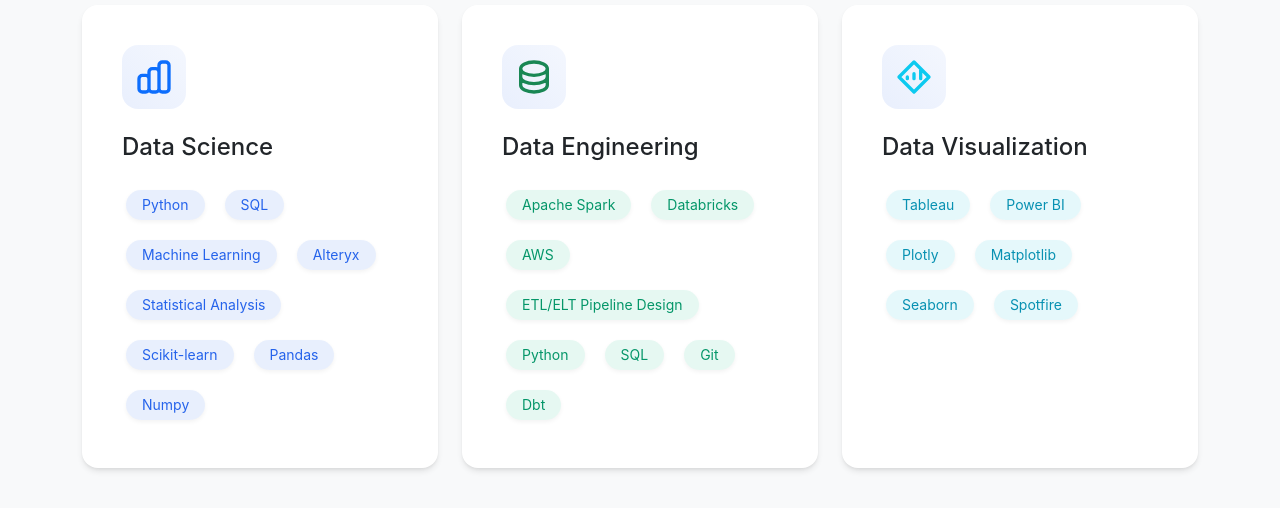
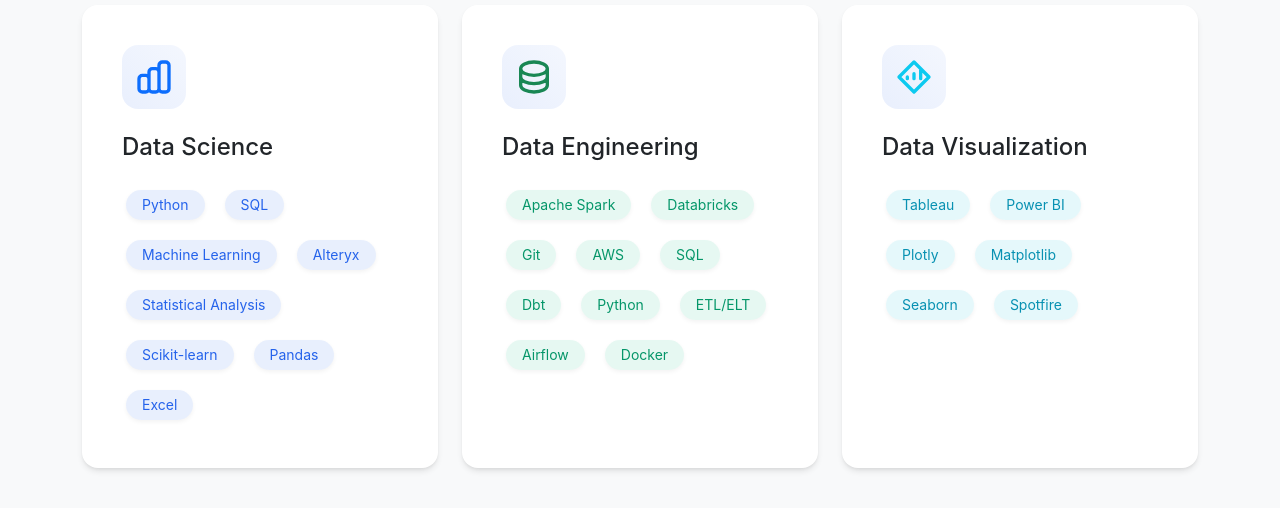
Before and after one commit to bhaiyatu/website, a Flask app: page /skills/ in a window 1280 px wide. Shown: the part 292-800 px from the top of the page. Run offline with Flask 2, Linux system fonts and the light colour scheme; some libraries are stand-ins or nearby versions.

Commit message:
Update CV + Skills

```diff
--- a/templates/cv.html
+++ b/templates/cv.html
@@ -16,7 +16,7 @@
             <div class="card cv-preview-card">
                 <div class="card-body p-4">
                     <div class="text-center mb-4">
-                        <a href="{{ url_for('static', filename='cv/Umar CV UK.pdf') }}"
+                        <a href="{{ url_for('static', filename='cv/UmarCV-UK.pdf') }}"
                            class="btn btn-primary btn-lg"
                            target="_blank">
                             <svg class="me-2" width="24" height="24" fill="none" stroke="currentColor" viewBox="0 0 24 24">
@@ -27,7 +27,7 @@
                     </div>
 
                     <div class="cv-preview">
-                        <iframe src="{{ url_for('static', filename='cv/Umar CV UK.pdf') }}"
+                        <iframe src="{{ url_for('static', filename='cv/UmarCV-UK.pdf') }}"
                                 width="100%"
                                 height="800px"
                                 class="cv-iframe">
--- a/templates/skills.html
+++ b/templates/skills.html
@@ -30,7 +30,7 @@
                         <span class="badge bg-primary-soft me-2 mb-2">Statistical Analysis</span>
                         <span class="badge bg-primary-soft me-2 mb-2">Scikit-learn</span>
                         <span class="badge bg-primary-soft me-2 mb-2">Pandas</span>
-                        <span class="badge bg-primary-soft me-2 mb-2">Numpy</span>
+                        <span class="badge bg-primary-soft me-2 mb-2">Excel</span>
                     </div>
                 </div>
             </div>
@@ -49,13 +49,14 @@
                     <div class="skills-list">
                         <span class="badge bg-success-soft me-2 mb-2">Apache Spark</span>
                         <span class="badge bg-success-soft me-2 mb-2">Databricks</span>
+                        <span class="badge bg-success-soft me-2 mb-2">Git</span>
                         <span class="badge bg-success-soft me-2 mb-2">AWS</span>
-                        <span class="badge bg-success-soft me-2 mb-2">ETL/ELT Pipeline Design</span>
+                        <span class="badge bg-success-soft me-2 mb-2">SQL</span>
+                        <span class="badge bg-success-soft me-2 mb-2">Dbt</span>
                         <span class="badge bg-success-soft me-2 mb-2">Python</span>
-                        <span class="badge bg-success-soft me-2 mb-2">SQL</span>
-                        <span class="badge bg-success-soft me-2 mb-2">Git</span>
-                        <span class="badge bg-success-soft me-2 mb-2">Dbt</span>
-
+                        <span class="badge bg-success-soft me-2 mb-2">ETL/ELT</span>
+                        <span class="badge bg-success-soft me-2 mb-2">Airflow</span>
+                        <span class="badge bg-success-soft me-2 mb-2">Docker</span>
                     </div>
                 </div>
             </div>
```
Also changed, not shown: 2 other files.
